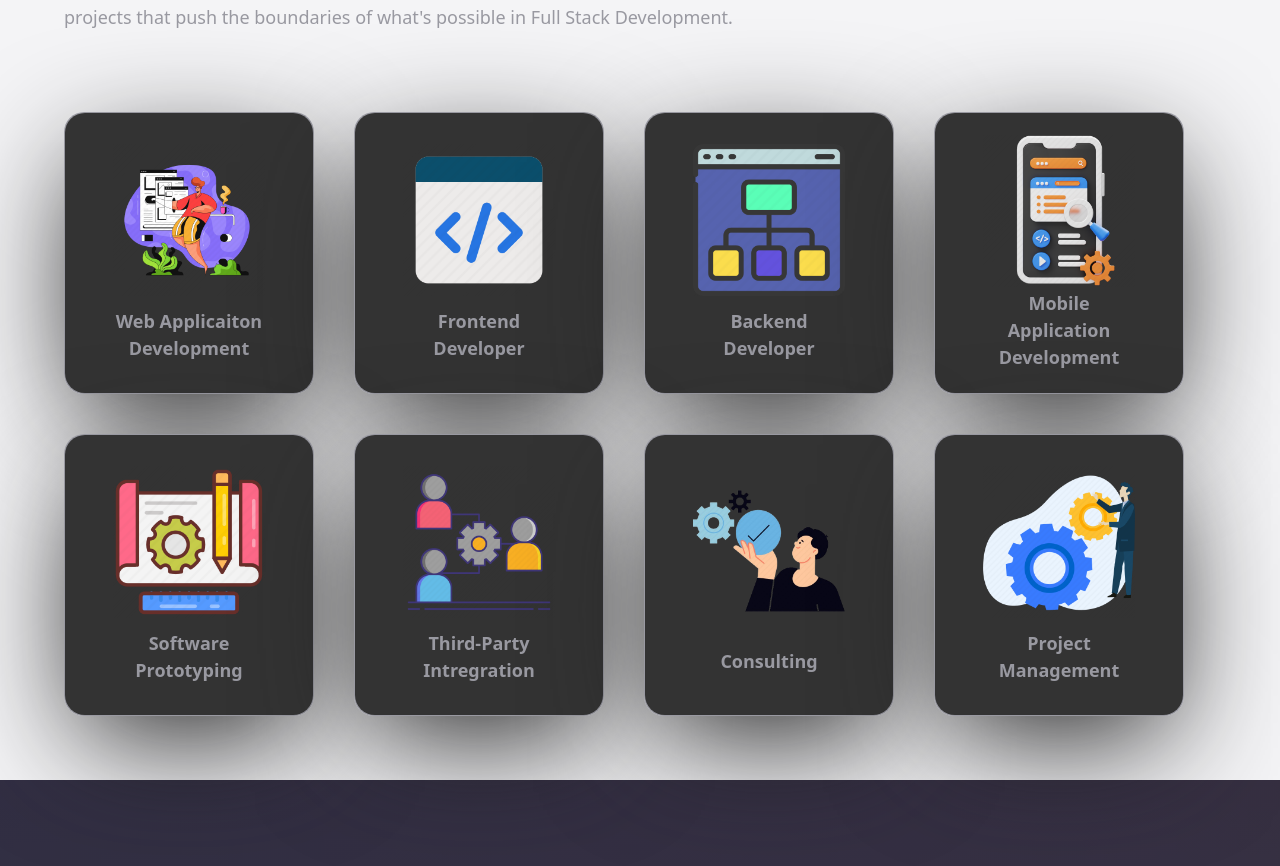
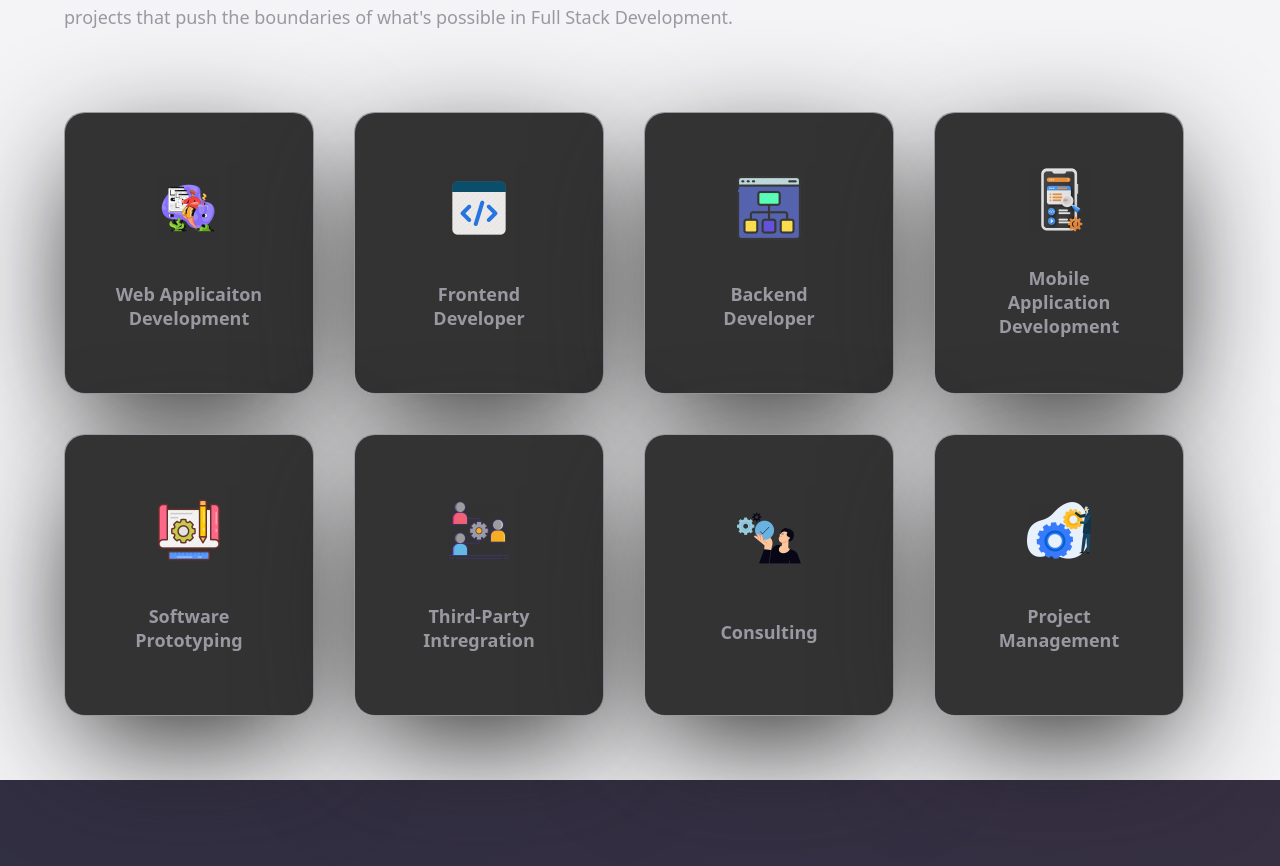
Before and after one commit to sauryarajpandey/sauryarajpandey.github.io, a React (Vite) app: page / in a window 1280 px wide. Shown: the part 1129-1995 px from the top of the page. Built offline with nearby package versions, Linux system fonts and the light colour scheme.

Commit message:
Update About.jsx: remove unnecessary imports, update ServiceCard component, and adjust About component

```diff
--- a/src/components/About.jsx
+++ b/src/components/About.jsx
@@ -1,11 +1,9 @@
-import React from "react";
-import { motion } from "framer-motion";
-import { styles } from "../styles";
-import { services } from "../constants";
-import { fadeIn, textVariant } from "../utils/motion";
-import { SectionWrapper } from "../hoc";
+// import { motion } from "framer-motion";
+// import { styles } from "../styles";
+// import { services } from "../constants";
+// import { fadeIn, textVariant } from "../utils/motion";
+// import { SectionWrapper } from "../hoc";
 
-// eslint-disable-next-line react/prop-types
 // const ServiceCard = ({ index, title, icon }) => {
 //   return (
 //     <motion.div
@@ -13,16 +11,10 @@ import { SectionWrapper } from "../hoc";
 //       className="xs:w-[250px] w-full card-gradient p-[1px] rounded-[20px] shadow-card"
 //     >
 //       <div
-//         // eslint-disable-next-line react/no-unknown-property
-//         options={{
-//           max: 45,
-//           scale: 1,
-//           speed: 450,
-//         }}
+//         options={{ max: 45, scale: 1, speed: 450 }}
 //         className="bg-jetLight rounded-[20px] py-5 px-12 min-h-[280px] flex justify-evenly items-center flex-col"
 //       >
-//         <img src={icon} alt={title} className="w-16 h-16 object-contain" />
-
+//         <img src={icon} alt={title} className="w-30 h-30 object-contain" />
 //         <h3 className="text-taupe text-[18px] font-bold text-center">
 //           {title}
 //         </h3>
@@ -30,26 +22,75 @@ import { SectionWrapper } from "../hoc";
 //     </motion.div>
 //   );
 // };
-// eslint-disable-next-line react/prop-types
+// const About = () => {
+//   return (
+//     <div className="-mt-[6rem]">
+//       <motion.div variants={textVariant()}>
+//         <p className={styles.sectionSubText}>Introduction</p>
+//         <h2 className={styles.sectionHeadText}>Overview.</h2>
+//       </motion.div>
+
+//       <motion.p
+//         variants={fadeIn("", "", 0.1, 1)}
+//         className="mt-6 text-taupe text-[18px] max-w-3xl leading-[30px] inline"
+//       >
+//         As an experienced Full Stack Developer, I&apos;ve successfully delivered
+//         <b> 10+ complex web applications</b> that have driven tangible business
+//         impact. Proficient in{" "}
+//         <b>React.js, TypeScript, Node.js, Nest.js, MongoDB, and PostgreSQL,</b>{" "}
+//         I take pride in my ability to own the entire development lifecycle, from
+//         design to post-release support. Leveraging my strong technical skills
+//         and problem-solving mindset, I&apos;ve tackled a wide range of
+//         challenges, such as optimizing a legacy codebase to improve page load
+//         times by 30% and designing a fault-tolerant data pipeline that increased
+//         data reliability by 90%. I &apos;m a collaborative team player who
+//         thrives in fast-paced, agile environments, and I consistently seek
+//         opportunities to learn and grow. Explore my portfolio to see some of my
+//         work, and feel free to reach out if you have any questions or would like
+//         to discuss potential collaborations. I&apos;m excited to contribute my
+//         expertise to innovative projects that push the boundaries of what&apos;s
+//         possible in Full Stack Development.
+//       </motion.p>
+
+//       <div className="mt-20 flex flex-wrap gap-10 ">
+//         {services.map((service, index) => (
+//           <ServiceCard key={service.title} index={index} {...service} />
+//         ))}
+//       </div>
+//     </div>
+//   );
+// };
+
+// export default SectionWrapper(About, "about");
+import { motion } from "framer-motion";
+import { styles } from "../styles";
+import { services } from "../constants";
+import { fadeIn, textVariant } from "../utils/motion";
+import { SectionWrapper } from "../hoc";
+
 const ServiceCard = ({ index, title, icon }) => {
   return (
     <motion.div
       variants={fadeIn("right", "spring", 0.5 * index, 0.75)}
-      className="xs:w-[250px] w-full card-gradient p-[1px] rounded-[20px] shadow-card"
+      className="w-full sm:w-[250px] card-gradient p-[1px] rounded-[20px] shadow-card"
     >
       <div
-        // eslint-disable-next-line react/no-unknown-property
-        options={{ max: 45, scale: 1, speed: 450 }}
-        className="bg-jetLight rounded-[20px] py-5 px-12 min-h-[280px] flex justify-evenly items-center flex-col"
+        options={{ max: 45, scale: 1, speed: 45 }}
+        className="bg-jetLight rounded-[20px] py-5 px-4 sm:px-12 min-h-[280px] flex justify-evenly items-center flex-col"
       >
-        <img src={icon} alt={title} className="w-30 h-30 object-contain" />
-        <h3 className="text-taupe text-[18px] font-bold text-center">
+        <img
+          src={icon}
+          alt={title}
+          className="w-16 h-16 sm:w-30 sm:h-30 object-contain"
+        />
+        <h3 className="text-taupe text-base sm:text-[18px] font-bold text-center">
           {title}
         </h3>
       </div>
     </motion.div>
   );
 };
+
 const About = () => {
   return (
     <div className="-mt-[6rem]">
@@ -57,13 +98,12 @@ const About = () => {
         <p className={styles.sectionSubText}>Introduction</p>
         <h2 className={styles.sectionHeadText}>Overview.</h2>
       </motion.div>
-
       <motion.p
-        variants={fadeIn("", "", 0.1, 1)}
+        variants={fadeIn("", "", 0.1, 0.1)}
         className="mt-6 text-taupe text-[18px] max-w-3xl leading-[30px] inline"
       >
-        As an experienced Full Stack Developer, I&apos;ve successfully delivered
-        <b> 10+ complex web applications</b> that have driven tangible business
+        As an experienced Full Stack Developer, I&apos;ve successfully delivered{" "}
+        <b>10+ complex web applications</b> that have driven tangible business
         impact. Proficient in{" "}
         <b>React.js, TypeScript, Node.js, Nest.js, MongoDB, and PostgreSQL,</b>{" "}
         I take pride in my ability to own the entire development lifecycle, from
@@ -79,8 +119,7 @@ const About = () => {
         expertise to innovative projects that push the boundaries of what&apos;s
         possible in Full Stack Development.
       </motion.p>
-
-      <div className="mt-20 flex flex-wrap gap-10 ">
+      <div className="mt-10 sm:mt-20 flex flex-col sm:flex-row flex-wrap gap-6 sm:gap-10">
         {services.map((service, index) => (
           <ServiceCard key={service.title} index={index} {...service} />
         ))}
```
